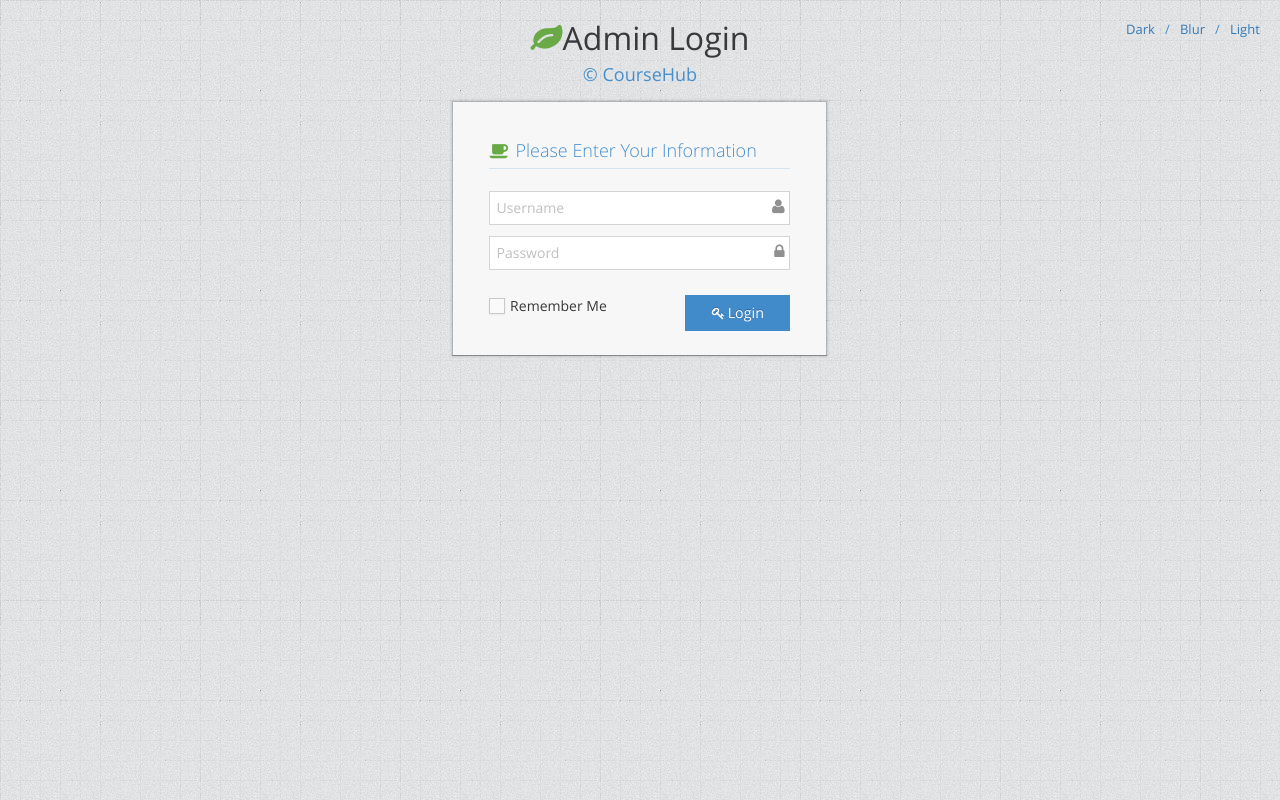
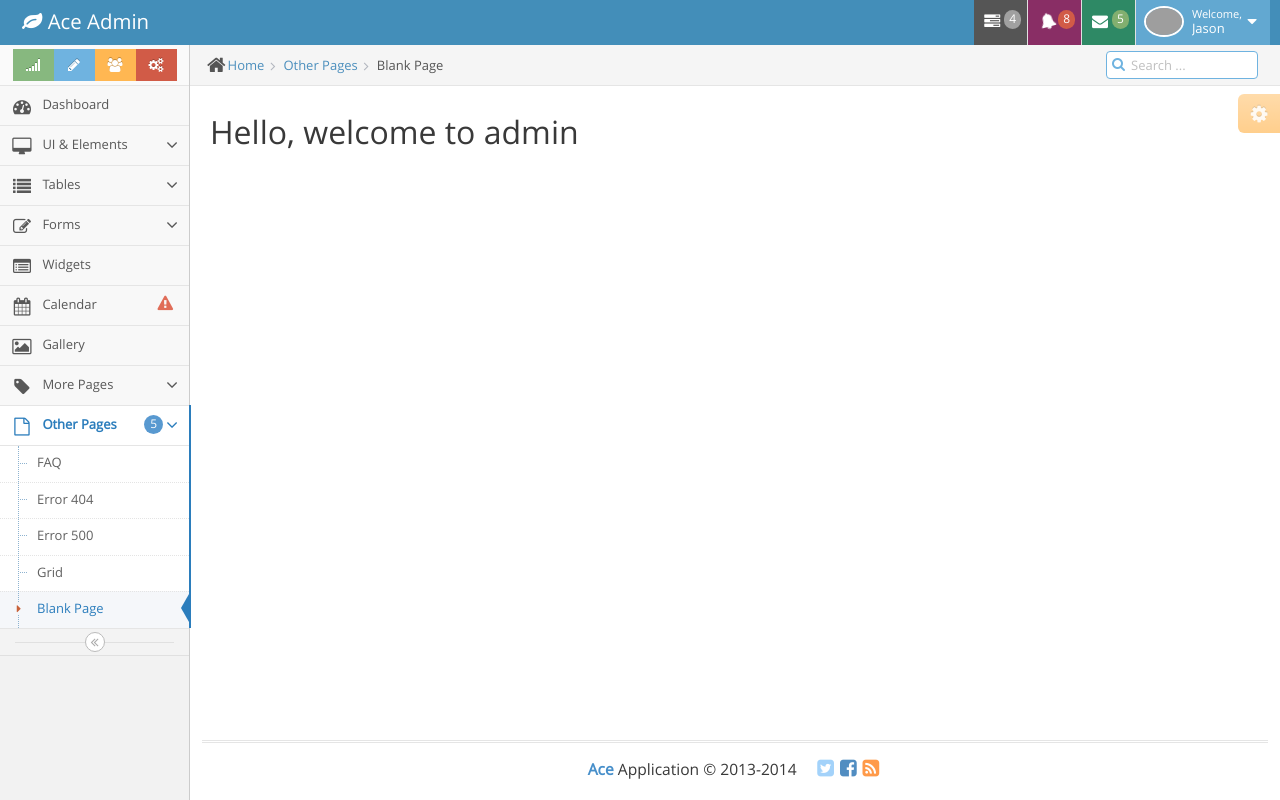
Before and after one commit to Minix93/coursehub, a Vue app in the folder admin/: page /admin/welcome in a window 1280 px wide. Before the commit this address led to /login. Built offline with nearby package versions, Linux system fonts and the light colour scheme; grey boxes are pictures that could not be loaded.

Commit message:
1. add welcome child component, add /admin/welcome child route PS: no "/" infront of child route

```diff
--- a/admin/src/views/admin.vue
+++ b/admin/src/views/admin.vue
@@ -940,7 +940,7 @@
             <div class="row">
               <div class="col-xs-12">
                 <!-- PAGE CONTENT BEGINS -->
-
+                <router-view/>
                 <!-- PAGE CONTENT ENDS -->
               </div><!-- /.col -->
             </div><!-- /.row -->
--- /dev/null
+++ b/admin/src/views/admin/welcome.vue
@@ -0,0 +1,15 @@
+<template>
+  <div>
+    <h1>Hello, welcome to admin</h1>
+  </div>
+</template>
+
+<script>
+export default {
+  name: "welcome"
+}
+</script>
+
+<style scoped>
+
+</style>
```
Also changed, not shown: admin/src/router.js (+7 -2 lines).
